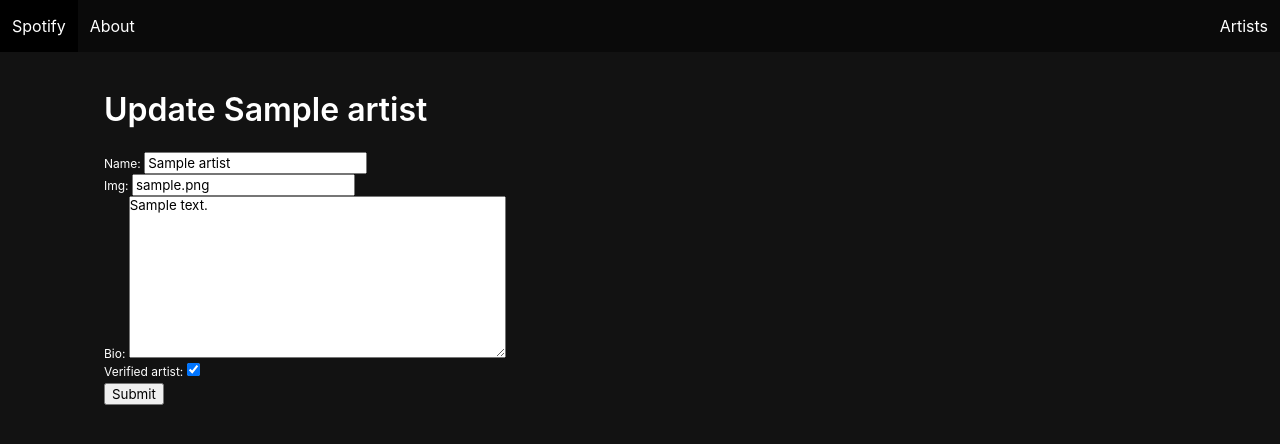
After one commit to dazeyb/Django-Spotify, a Django app: page /artists/1/update in a window 1280 px wide. The commit adds this page. Shown: the top 444 px of the page. Run offline with Django 3.2, Linux system fonts and the light colour scheme; tables that the repository leaves empty hold one stand-in row (values such as "Sample post").

Commit message:
adds artist update and redirect

```diff
--- a/main_app/models.py
+++ b/main_app/models.py
@@ -7,7 +7,7 @@ from django.db.models import Model, CharField, TextField, BooleanField, DateTime
 class Artist(Model):
 
     name = CharField(max_length=100)
-    img = CharField(max_length=120)
+    img = CharField(max_length=500)
     bio = TextField(max_length=500)
     verified_artist = BooleanField(default=False)
     created_at = DateTimeField(auto_now_add=True)
--- a/main_app/templates/artist_detail.html
+++ b/main_app/templates/artist_detail.html
@@ -15,7 +15,7 @@
 </div>
 <div class="detail__container">
   <div class="buttons">
-    <a href="" class="button is-info">
+    <a href="{% url "artist_update" artist.pk %}" class="button is-info">
       <span class="icon">
         <i class="fas fa-edit"></i>
       </span>
--- /dev/null
+++ b/main_app/templates/artist_update.html
@@ -0,0 +1,8 @@
+{% extends 'base.html' %} {% block content %}
+<h1 class="title">Update {{artist.name}}</h1>
+
+<form method="post">
+  {% csrf_token %} {{form.as_p}} <input type="submit" value="Submit" />
+</form>
+
+{% endblock %}
--- a/main_app/urls.py
+++ b/main_app/urls.py
@@ -6,5 +6,7 @@ urlpatterns = [
     path('about/', views.About.as_view(), name="about"),
     path('artists/', views.ArtistList.as_view(), name="artist_list"),
     path('artists/new', views.ArtistCreate.as_view(), name="artist_create"),
-    path('artists/<int:pk>/', views.ArtistDetail.as_view(), name="artist_detail")
+    path('artists/<int:pk>/', views.ArtistDetail.as_view(), name="artist_detail"),
+    path('artists/<int:pk>/update',
+         views.ArtistUpdate.as_view(), name="artist_update")
 ]
--- a/main_app/views.py
+++ b/main_app/views.py
@@ -1,8 +1,9 @@
 from django.shortcuts import render
+from django.urls import reverse
 from django.views import View
 from django.views.generic.base import TemplateView
 from django.views.generic import DetailView
-from django.views.generic.edit import CreateView
+from django.views.generic.edit import CreateView, UpdateView
 from django.http import HttpResponse
 
 # import models
@@ -39,9 +40,20 @@ class ArtistCreate(CreateView):
     model = Artist
     fields = ['name', 'img', 'bio', 'verified_artist']
     template_name = "artist_create.html"
-    success_url = "/artists/"
+
+    def get_success_url(self):
+        return reverse('artist_detail', kwargs={'pk': self.object.pk})
 
 
 class ArtistDetail(DetailView):
     model = Artist
     template_name = "artist_detail.html"
+
+
+class ArtistUpdate(UpdateView):
+    model = Artist
+    fields = ['name', 'img', 'bio', 'verified_artist']
+    template_name = "artist_update.html"
+
+    def get_success_url(self):
+        return reverse('artist_detail', kwargs={'pk': self.object.pk})
```
Also changed, not shown: main_app/migrations/0002_alter_artist_img.py (added).
